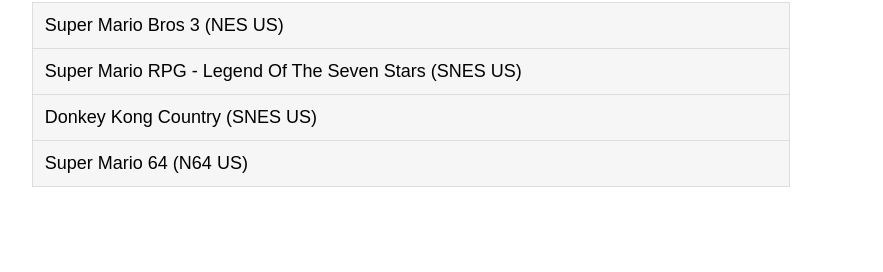
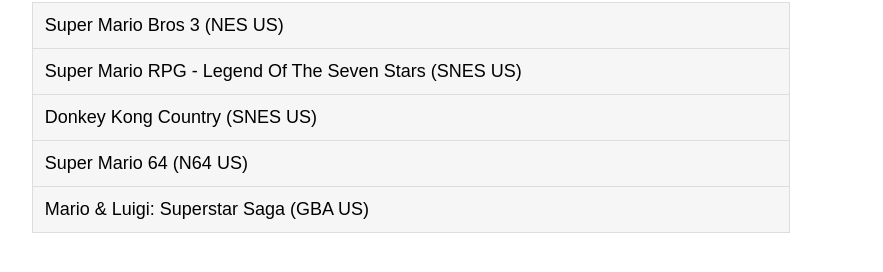
Before and after one commit to InfraRodney/rodneys-world, a plain HTML site: page index.html in a window 1280 px wide. Shown: the part 184-456 px from the top of the page, without its empty margins (229-1112 px from the left). Drawn offline with Linux system fonts and the light colour scheme.

Commit message:
Update index.html

```diff
--- a/index.html
+++ b/index.html
@@ -58,6 +58,7 @@
                 <li><a href="./smrpg.html">Super Mario RPG - Legend Of The Seven Stars (SNES US)</a></li>
                 <li><a href="./dkc.html">Donkey Kong Country (SNES US)</a></li>
                 <li><a href="./sm64/index.html">Super Mario 64 (N64 US)</a></li>
+                <li><a href="./mlss/index.html">Mario & Luigi: Superstar Saga (GBA US)</a></li>
             </ul>
         </div>
 
```
